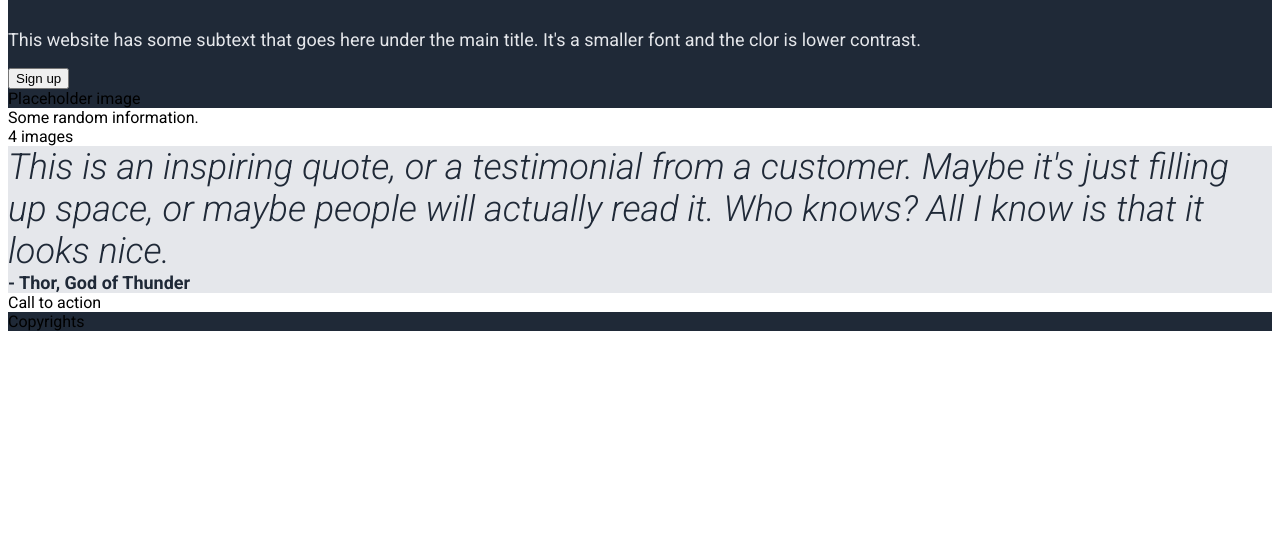
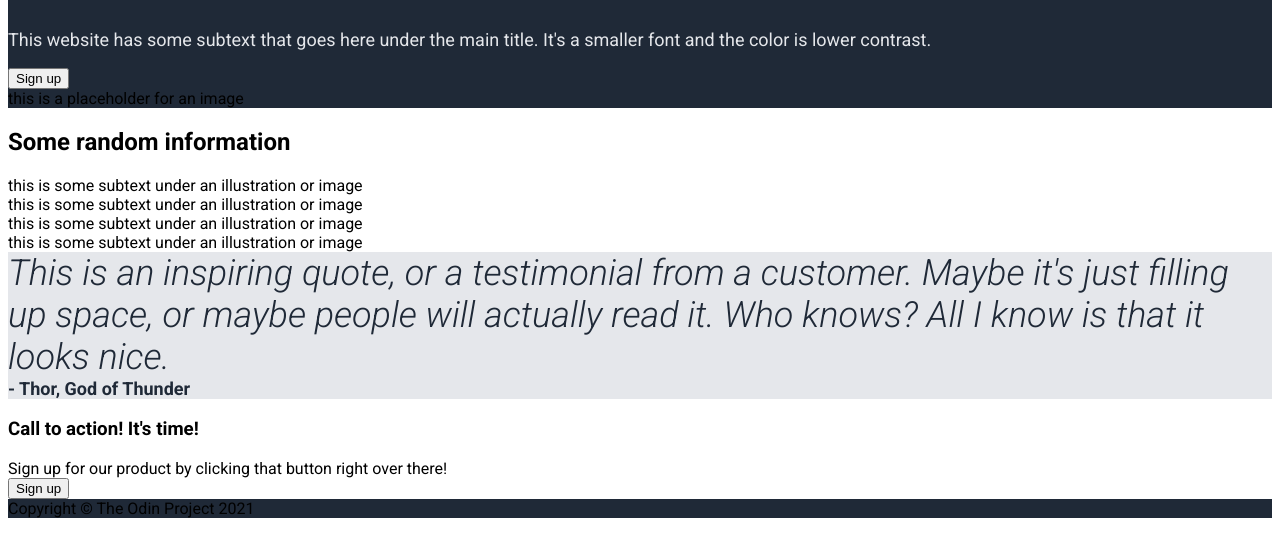
Before and after one commit to micaisafk/odin-fdn-landing, a plain HTML site: page index.html in a window 1280 px wide. Shown: the part 209-766 px from the top of the page. Drawn offline with Linux system fonts and the light colour scheme.

Commit message:
add divs and div classes

```diff
--- a/index.html
+++ b/index.html
@@ -28,20 +28,49 @@
         <div class="top">
             <div class="left">
                 <h1>This website is awesome</h1>
-                <p>This website has some subtext that goes here under the main title. It's a smaller font and the clor is lower contrast.</p>
+                <p>This website has some subtext that goes here under the main title. It's a smaller font and the color is lower contrast.</p>
                 <button>Sign up</button>
             </div>
             <div class="right">
-                Placeholder image
+                this is a placeholder for an image
             </div>
         </div>
 
-        <div class="container">
-            <div>
-                Some random information.
-            </div>
+        <div class="info">
+            <h2>Some random information</h2>
             <div class="images">
-                4 images
+                <div class="img">
+                    <div class="border">
+
+                    </div>
+                    <div class="caption">
+                        this is some subtext under an illustration or image
+                    </div>
+                </div>
+                <div class="img">
+                    <div class="border">
+
+                    </div>
+                    <div class="caption">
+                        this is some subtext under an illustration or image
+                    </div>
+                </div>
+                <div class="img">
+                    <div class="border">
+
+                    </div>
+                    <div class="caption">
+                        this is some subtext under an illustration or image
+                    </div>
+                </div>
+                <div class="img">
+                    <div class="border">
+
+                    </div>
+                    <div class="caption">
+                        this is some subtext under an illustration or image
+                    </div>
+                </div>
             </div>
         </div>
 
@@ -53,13 +82,18 @@
         </div>
 
         <div class="cta">
-            Call to action
+            <h3>Call to action! It's time!</h3>
+            Sign up for our product by clicking  that button right over there!
+            <div class="btn">
+                <button>Sign up</button>
+            </div>
+
         </div>
 
     </main>
 
     <footer>
-        Copyrights
+        Copyright &copy; The Odin Project 2021
     </footer>
   </body>
 </html>
```
